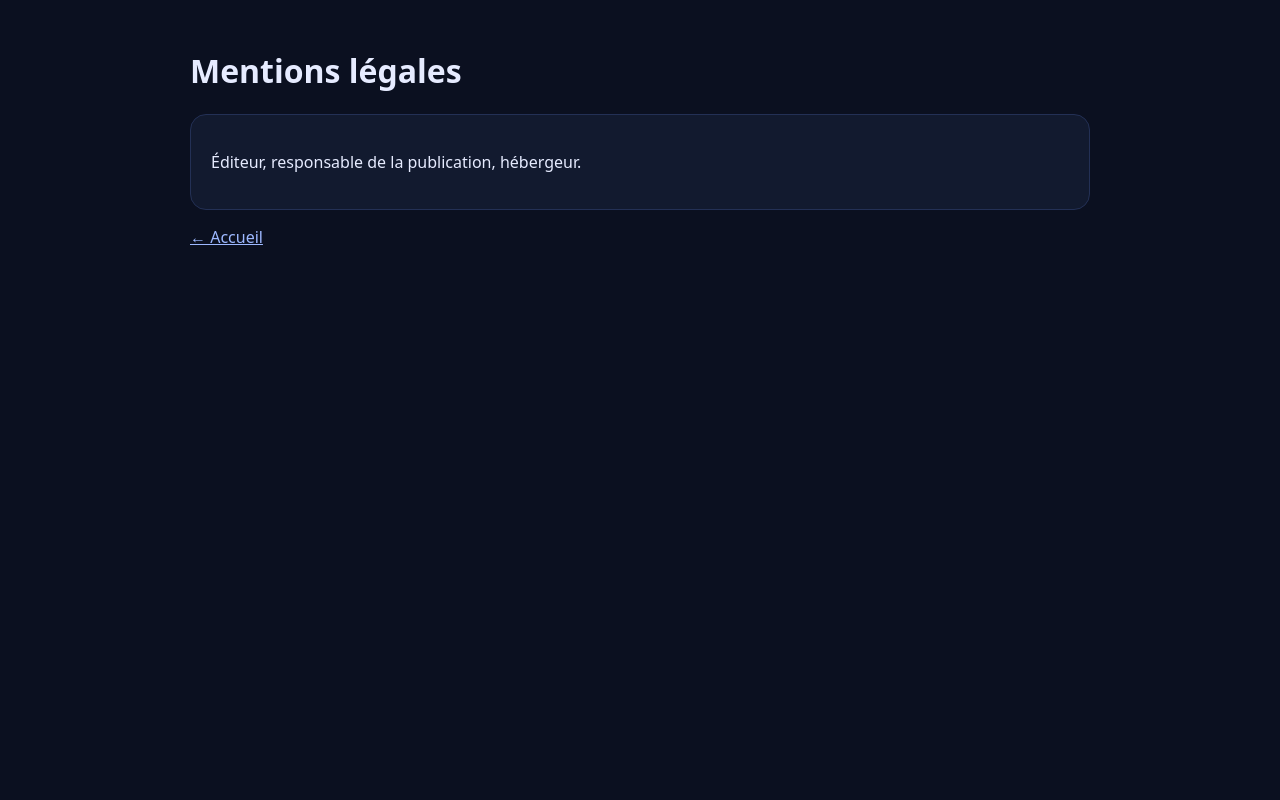
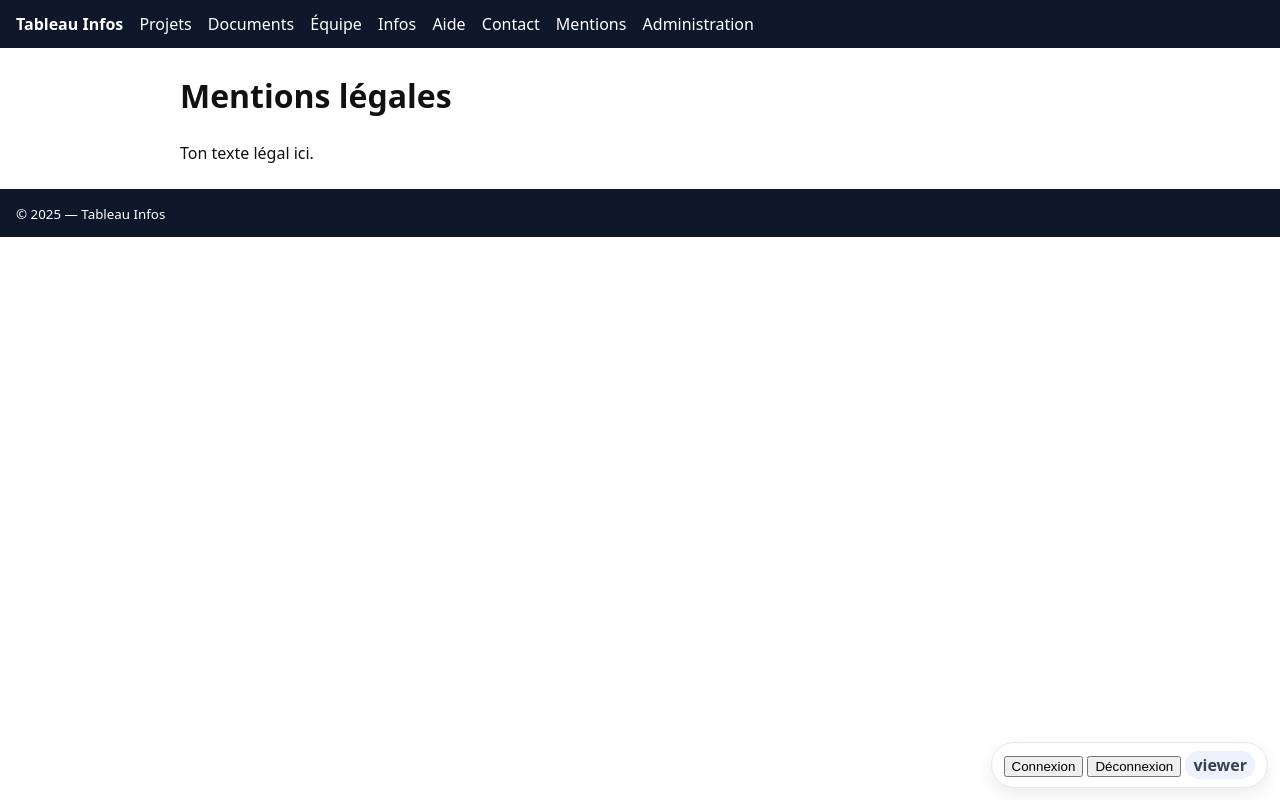
Before and after one commit to chrisvankerre-a11y/Informations, a plain HTML site: page mentions.html in a window 1280 px wide. Drawn offline with Linux system fonts and the light colour scheme; no server answers.

Commit message:
Update mentions.html

```diff
--- a/mentions.html
+++ b/mentions.html
@@ -1,3 +1,70 @@
-<!doctype html><html lang="fr"><head><meta charset="utf-8"/><meta name="viewport" content="width=device-width,initial-scale=1"/><title>Mentions légales</title>
-<style>body{font-family:system-ui,Segoe UI,Roboto,Arial;margin:0;background:#0b1020;color:#e6ebff}.container{max-width:900px;margin:0 auto;padding:28px}.panel{background:#121a2f;border:1px solid #233055;border-radius:16px;padding:20px}a{color:#9db8ff}</style></head>
-<body><div class="container"><h1>Mentions légales</h1><div class="panel"><p>Éditeur, responsable de la publication, hébergeur.</p></div><p><a href="index.html">← Accueil</a></p></div></body></html>
+<!doctype html>
+<html lang="fr">
+<head>
+  <meta charset="utf-8" />
+  <meta name="viewport" content="width=device-width,initial-scale=1" />
+  <title>Mentions légales — Tableau Infos</title>
+  <style>
+    body{font-family:system-ui,-apple-system,Segoe UI,Roboto,Ubuntu,Arial,sans-serif;line-height:1.5;margin:0;color:#111}
+    header,footer{background:#0f172a;color:#fff;padding:12px 16px}
+    nav a{color:#fff;margin-right:12px;text-decoration:none}
+    main{max-width:920px;margin:24px auto;padding:0 16px}
+    #authControls{position:fixed;bottom:12px;right:12px;background:#fff;border:1px solid #e5e7eb;border-radius:999px;padding:8px 12px;box-shadow:0 6px 16px rgba(0,0,0,.08)}
+    .badge{display:inline-block;padding:2px 8px;border-radius:999px;background:#eef2ff;color:#374151;font-weight:600}
+  </style>
+</head>
+<body>
+  <header>
+    <nav>
+      <a href="index.html"><strong>Tableau Infos</strong></a>
+      <a href="projets.html">Projets</a>
+      <a href="documents.html">Documents</a>
+      <a href="equipe.html">Équipe</a>
+      <a href="infos.html">Infos</a>
+      <a href="aide.html">Aide</a>
+      <a href="contact.html">Contact</a>
+      <a href="mentions.html">Mentions</a>
+      <a href="admin.html" class="admin-link">Administration</a>
+    </nav>
+  </header>
+
+  <main>
+    <h1>Mentions légales</h1>
+    <p>Ton texte légal ici.</p>
+  </main>
+
+  <footer>
+    <small>&copy; <span id="year"></span> — Tableau Infos</small>
+  </footer>
+
+  <div id="authControls">
+    <button id="loginBtn">Connexion</button>
+    <button id="logoutBtn" class="hidden">Déconnexion</button>
+    <span id="roleBadge" class="badge">viewer</span>
+  </div>
+
+  <script>
+    document.getElementById('year').textContent = new Date().getFullYear();
+    const API = "https://aged-block-6820.chrisvankerre.workers.dev";
+    async function getRole(){ try{ const r=await fetch(API+"/me",{credentials:"include"}); const j=await r.json(); return j.role||"viewer"; }catch{ return "viewer"; } }
+    async function loginFlow(){
+      const username = prompt("Nom d'utilisateur (admin / editor / viewer)");
+      if (!username) return;
+      const password = prompt("Mot de passe");
+      if (password==null) return;
+      const r = await fetch(API + "/login", { method:"POST", headers:{"content-type":"application/json"}, body:JSON.stringify({ username, password }), credentials:"include" });
+      alert(r.ok ? "Connexion réussie" : "Échec de connexion"); location.reload();
+    }
+    async function logoutFlow(){ await fetch(API + "/logout", { credentials:"include" }); alert("Déconnecté"); location.reload(); }
+    (async () => {
+      const role = await getRole();
+      document.getElementById('roleBadge').textContent = role;
+      document.getElementById('loginBtn').classList.toggle('hidden', role!=="viewer");
+      document.getElementById('logoutBtn').classList.toggle('hidden', role==="viewer");
+      document.querySelector('.admin-link')?.classList.toggle('hidden', role!=="admin");
+      document.getElementById('loginBtn').onclick = loginFlow;
+      document.getElementById('logoutBtn').onclick = logoutFlow;
+    })();
+  </script>
+</body>
+</html>
```
